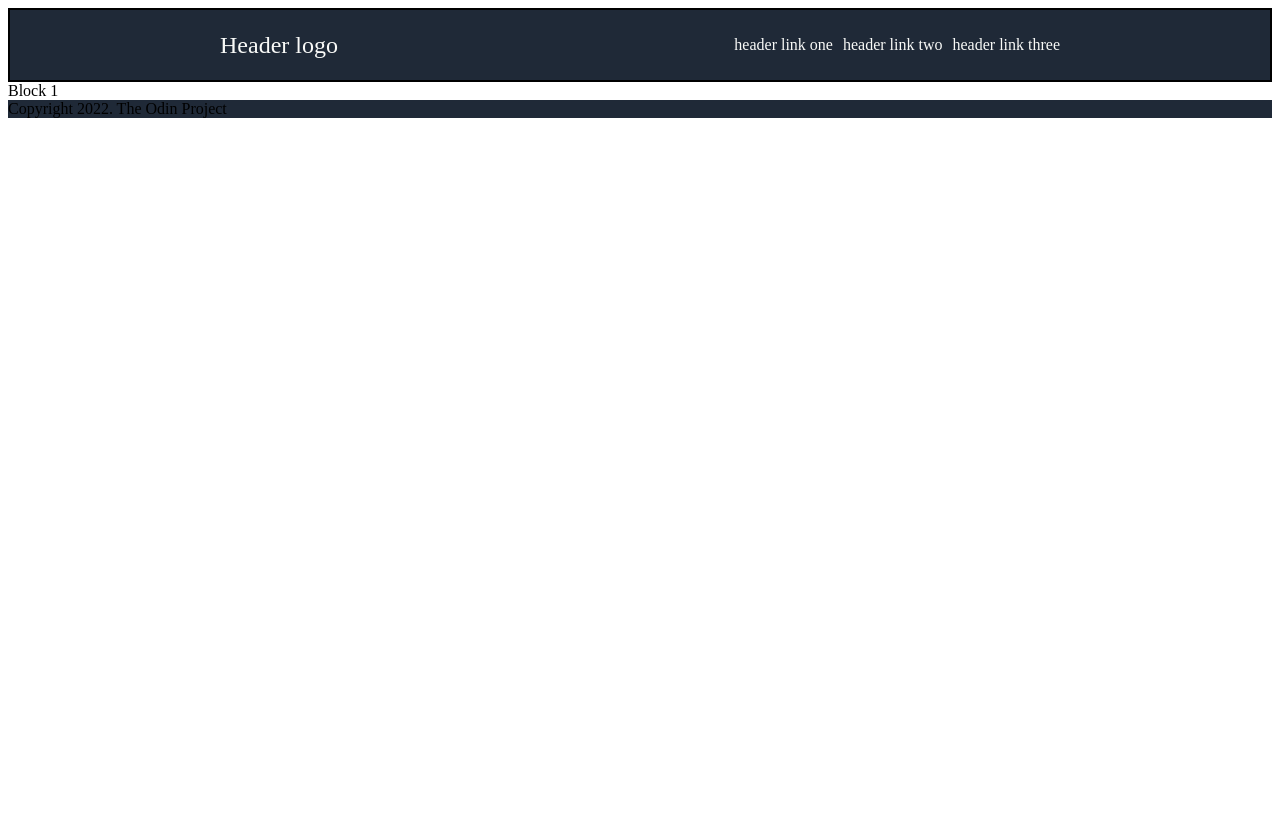
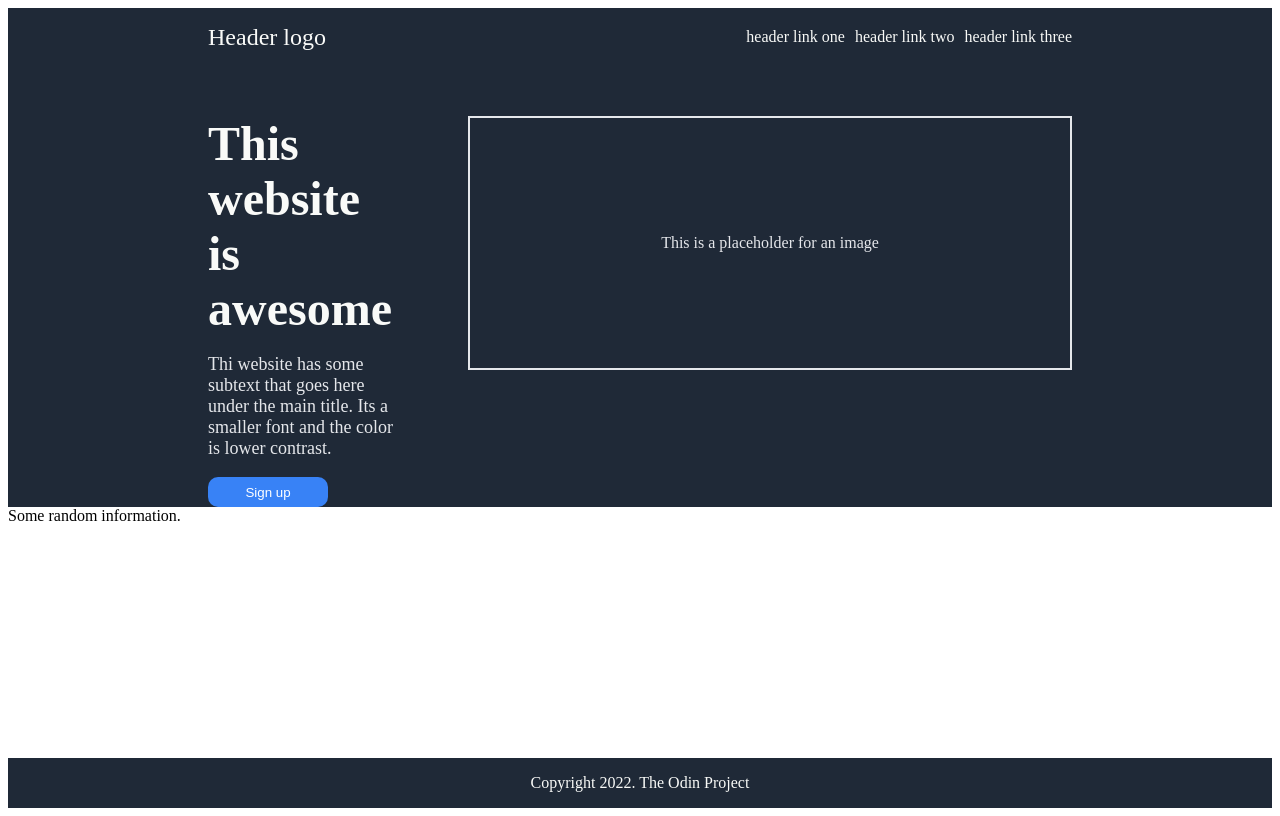
Before and after one commit to ahdrage/First-odin-project, a plain HTML site: page index.html in a window 1280 px wide. Drawn offline with Linux system fonts and the light colour scheme.

Commit message:
Added section 1

```diff
--- a/index.html
+++ b/index.html
@@ -3,7 +3,7 @@
     <head>
         <meta charset="utf-8">
         <meta http-equiv="X-UA-Compatible" content="IE=edge">
-        <title></title>
+        <title>First page</title>
         <meta name="description" content="">
         <meta name="viewport" content="width=device-width, initial-scale=1">
         <link rel="stylesheet" href="style.css">
@@ -24,10 +24,32 @@
             </div>
 
         </div>
-        <div class="main">
-            Block 1
+
+
+
+        <div class="section1">
+            <div class="sec1-left">
+                <h1>This website is awesome</h1>
+                <p>Thi website has some subtext that goes here under the main title.
+                    Its a smaller font and the color is lower contrast.
+                </p>
+                <button>Sign up</button>
+
+            </div>
+
+            <div class="sec1-right">
+                This is a placeholder for an image
+
+            </div>
+        </div>
+        <div class="section2">
+            <div class="sec2-headline">    Some random information.
+            </div>
 
         </div>
+
+
+
 
 
 
--- a/style.css
+++ b/style.css
@@ -10,9 +10,9 @@ body {
     display: flex;
     background-color: #1F2937;
     justify-content: space-between;
-    border: solid 2px;
     padding: 0 200px;
     height: 70px;
+
 }
 
 .logo {
@@ -20,21 +20,61 @@ body {
     font-size: 24px;
     display: flex;
     align-items: center;
-    padding: 10px;
+
 }
 
 .menu {
     display: flex;
-    padding: 10px;
+
     align-items: center;
 
     color: #E5E7EB;
 
 }
 
-.main {
+h1 {
+    font-size: 48px;
+    font-weight: 800;
+    color: #f9faf8;
+    margin: 0px;
+}
+
+p {
+    font-size: 18px;
+    color: #E5E7EB;
+}
+
+.section1 {
+    display: flex;
+    color: #E5E7EB;
+    background-color:#1F2937;
+    height: 400px;
+    padding: 0 200px;
+    padding-top: 50px;
+}
+
+.sec1-left{
     display: flex;
     flex-direction: column;
+    flex-wrap: wrap;
+    padding-right: 70px;
+
+}
+.sec1-right{
+    display: flex;
+    justify-content: center;
+    align-items: center;
+    flex-shrink: 0;
+    border: solid 2px;
+    width: 600px;
+    height: 250px;
+}
+
+.section2 {
+    display: flex;
+    background-color: white;
+    color: black;
+    height: 300px;
 }
 
 ul {
@@ -45,7 +85,14 @@ ul {
 
 }
 
-
+button {
+    width: 120px;
+    background-color: #3882f6;
+    color: white;
+    border-radius: 10px;
+    border: 0px;
+    height: 30px    ;
+}
 
 a {
     text-decoration: none;
@@ -55,5 +102,10 @@ a {
 
 .footer {
     background-color: #1F2937;
+    display: flex;
+    justify-content: center;
+    align-items: center;
+    color: #f9faf8;
+    height: 60px;
 
 }
```
